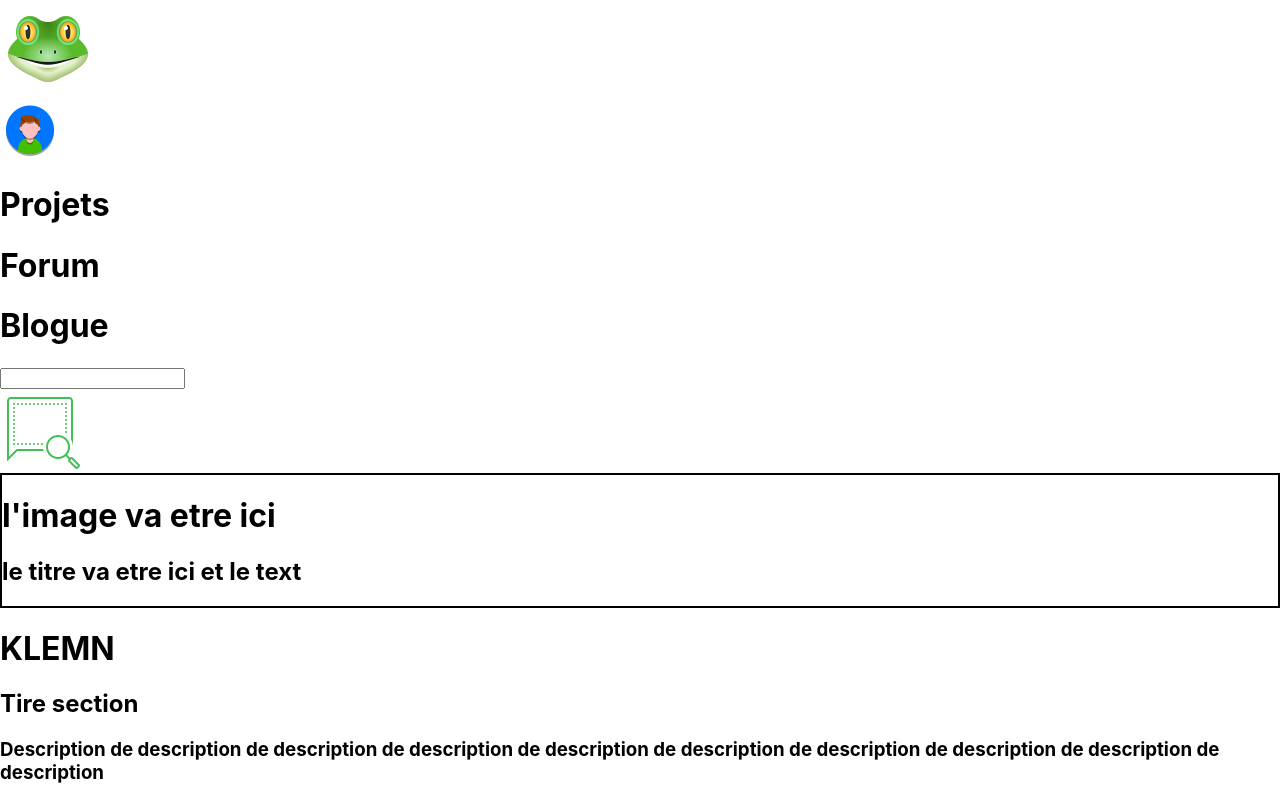
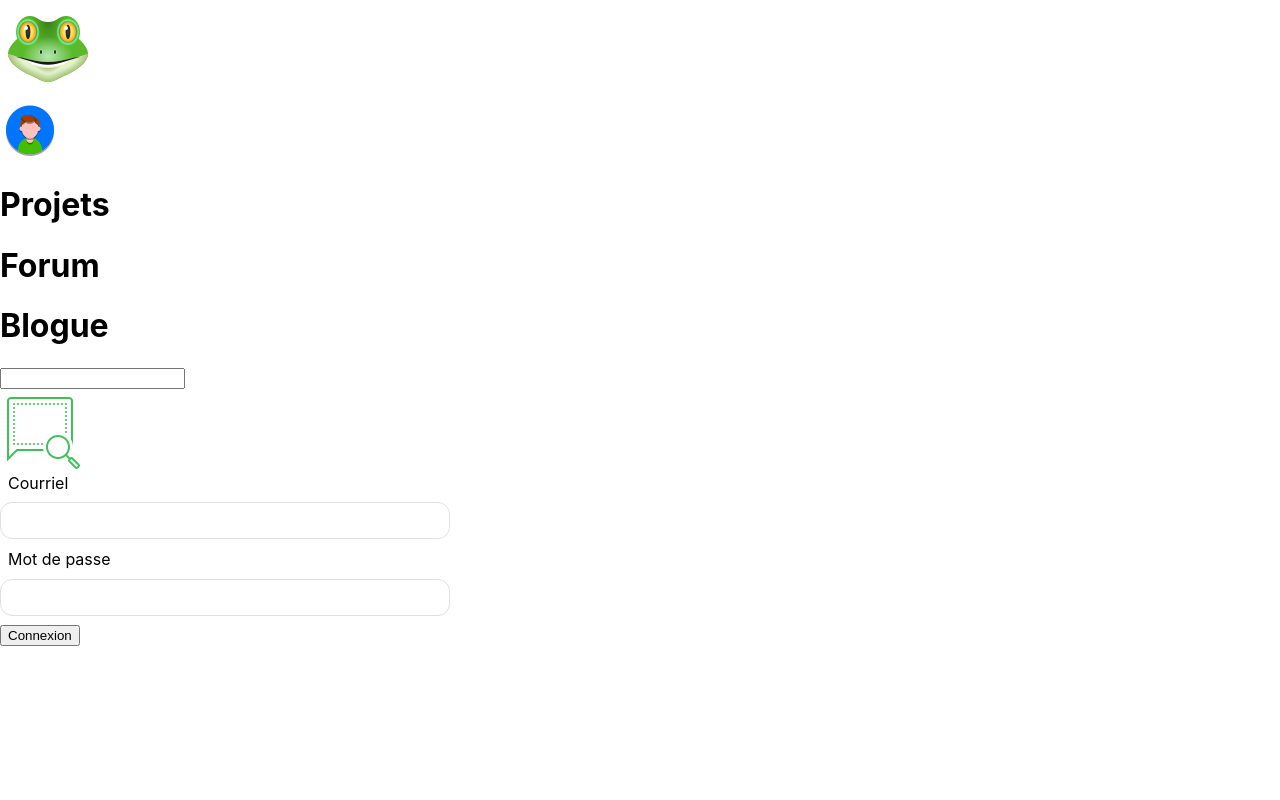
Before and after one commit to a23-b2b/projet-de-session-klemn, a React (Create React App) app: page / in a window 1280 px wide. Shown: the top 800 px of the page. Built offline with nearby package versions, Linux system fonts and the light colour scheme.

Commit message:
Ajouter page de connexion au routeur

```diff
--- a/src/Layout.tsx
+++ b/src/Layout.tsx
@@ -6,6 +6,7 @@ import Header from "./components/Header";
 import Footer from "./components/Footer";
 import Forum from "./pages/Forum"
 import Projets from "./pages/Projets";
+import Landing from "./pages/Landing";
 
 function Layout() {
     return (
@@ -14,12 +15,12 @@ function Layout() {
                 <Header />
                 <Toaster />
                 <Routes>
-                    <Route path="/" element={<Accueil />} />
+                    <Route path="/" element={<Landing />} />
+                    <Route path="/accueil" element={<Landing />} />
                     <Route path="/connexion" element={<Connexion />} />
                     <Route path="/forum" element={<Forum />} />
                     <Route path="/projets" element={<Projets />} />
                 </Routes>
-                <Footer />
             </BrowserRouter>
         </>
     );
```
